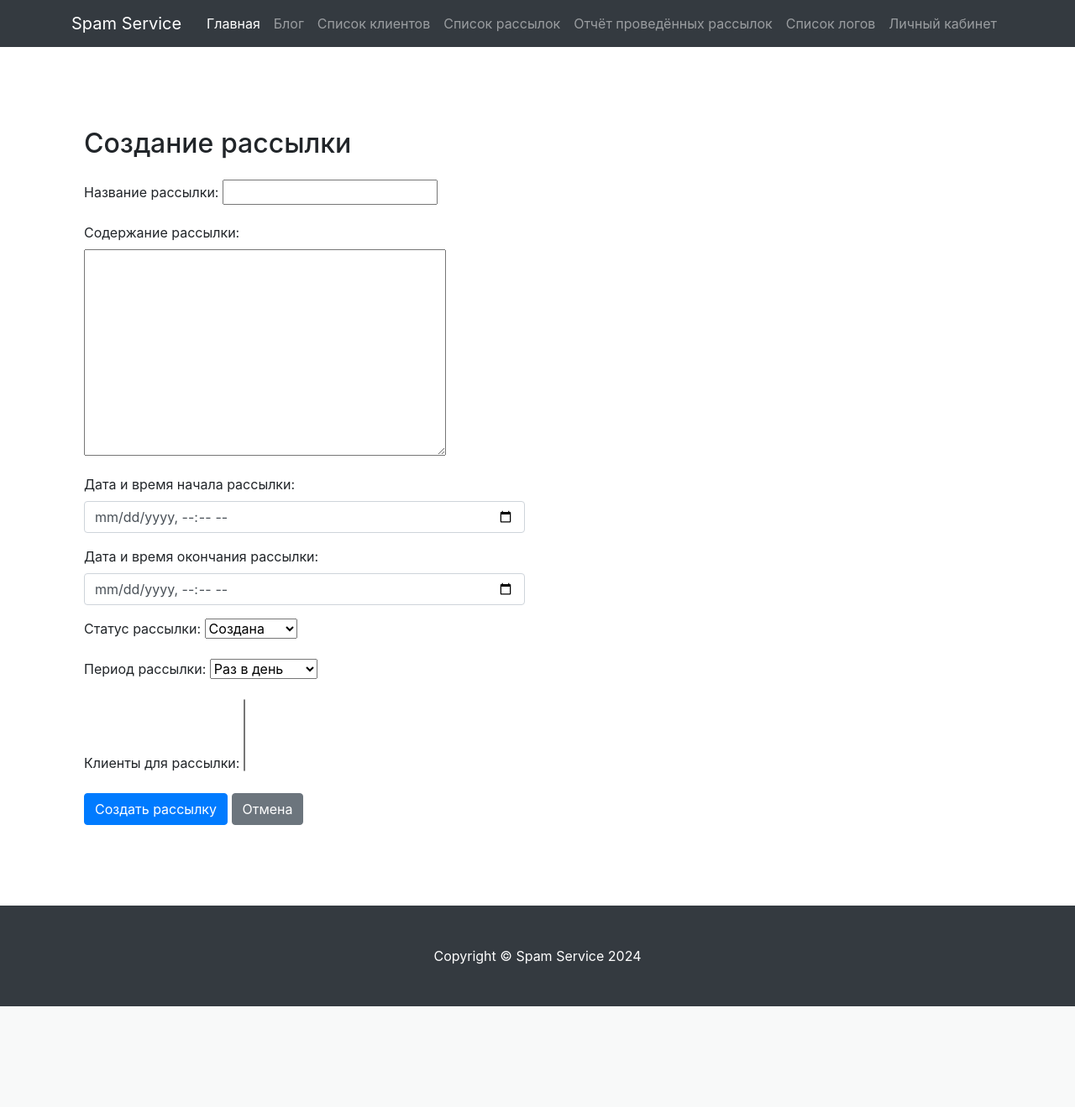
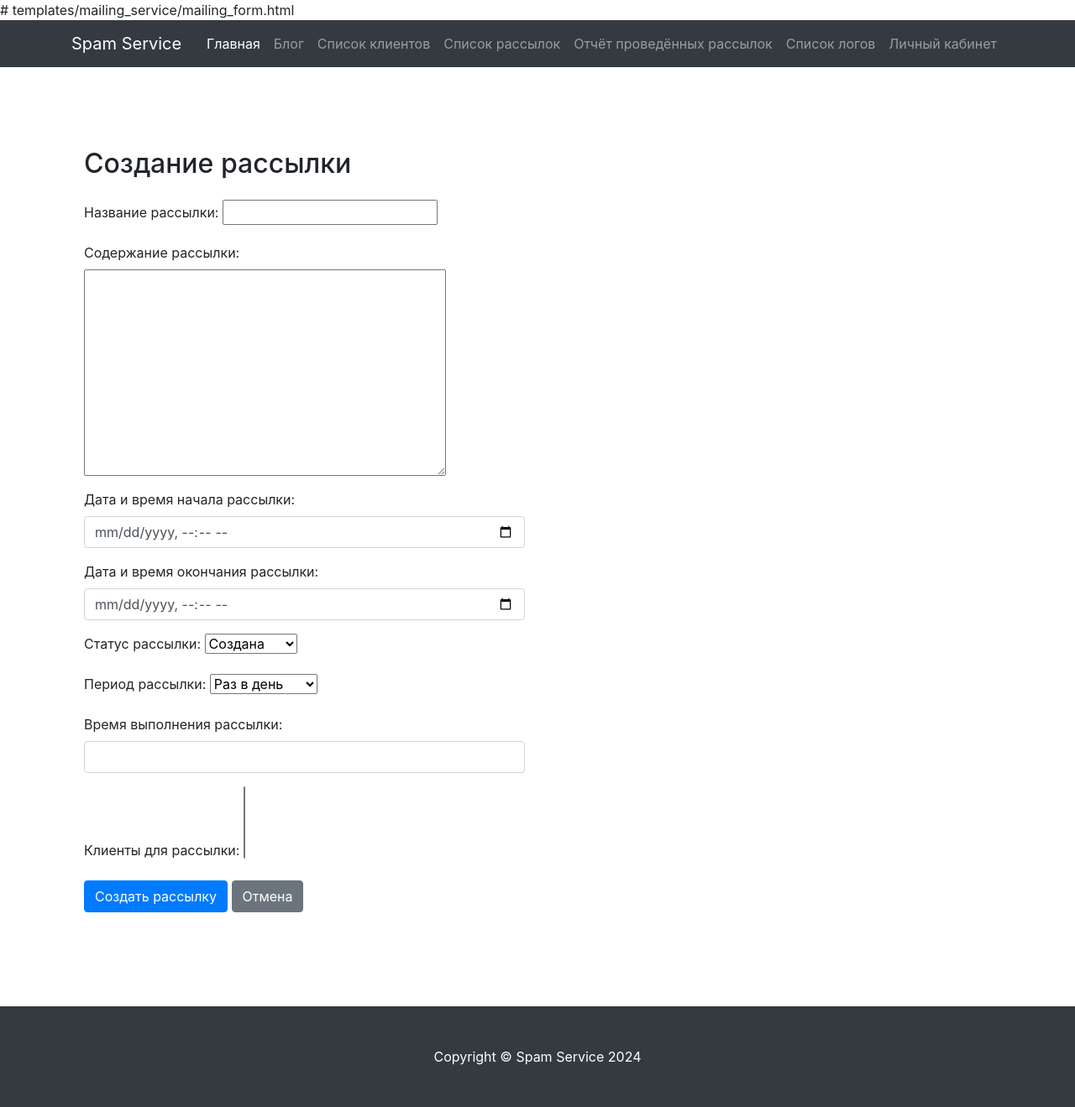
Before and after one commit to EvgeniiErmak/Django_Spam_Service_2024, a Django app: page /mailings/create/ in a window 1280 px wide. Shown: the whole page at 84% size. Before the commit the page ends 1199 px from the top, so only its background shows below. Run offline with Django 5.2, Linux system fonts and the light colour scheme; data that the repository does not hold is empty; some libraries are stand-ins or nearby versions.

Commit message:
Настройка рассылка 1.0.0.1

```diff
--- a/mailing_service/forms.py
+++ b/mailing_service/forms.py
@@ -30,12 +30,13 @@ class ClientDeleteConfirmationForm(forms.ModelForm):
 class MailingForm(forms.ModelForm):
     class Meta:
         model = Mailing
-        fields = ['title', 'content', 'clients', 'start_time', 'end_time', 'frequency', 'status']
+        fields = ['title', 'content', 'clients', 'start_time', 'end_time', 'frequency', 'status', 'time_of_day']
 
     def __init__(self, *args, **kwargs):
         super().__init__(*args, **kwargs)
-        self.fields['start_time'].widget.attrs['class'] = 'datetimepicker'  # Добавляем класс для использования встроенного календаря и часов
-        self.fields['end_time'].widget.attrs['class'] = 'datetimepicker'  # Добавляем класс для использования встроенного календаря и часов
+        self.fields['start_time'].widget.attrs['class'] = 'datetimepicker'
+        self.fields['end_time'].widget.attrs['class'] = 'datetimepicker'
+        self.fields['time_of_day'].widget.attrs['class'] = 'form-control'  # Добавляем класс для использования встроенного календаря и часов
 
     def clean(self):
         cleaned_data = super().clean()
--- a/mailing_service/models.py
+++ b/mailing_service/models.py
@@ -28,13 +28,15 @@ class Mailing(models.Model):
     title = models.CharField(max_length=255)
     content = models.TextField()
     clients = models.ManyToManyField(Client)
-    start_time = models.DateTimeField(default=timezone.now)  # По умолчанию - текущее время
-    end_time = models.DateTimeField(blank=True, null=True)   # Поле может быть пустым
+    start_time = models.DateTimeField(default=timezone.now)
+    end_time = models.DateTimeField(blank=True, null=True)
     frequency = models.CharField(choices=FREQUENCY_CHOICES, default='daily', max_length=20)
-    status = models.CharField(max_length=20, choices=STATUS_CHOICES, default='created')  # По умолчанию - создана
+    status = models.CharField(max_length=20, choices=STATUS_CHOICES, default='created')
+    time_of_day = models.TimeField()
 
     def __str__(self):
         return self.title
+
 
     def set_created_status(self):
         self.status = 'created'
--- a/mailing_service/templates/mailing_service/mailing_form.html
+++ b/mailing_service/templates/mailing_service/mailing_form.html
@@ -1,4 +1,4 @@
-<!-- templates/mailing_service/mailing_form.html -->
+# templates/mailing_service/mailing_form.html
 {% extends 'mailing_service/base.html' %}
 {% load static %}
 {% load mediapath %}
@@ -36,6 +36,10 @@
                         {{ form.frequency }}
                     </div>
                     <div class="form-group">
+                        <label for="id_time_of_day">Время выполнения рассылки:</label>
+                        {{ form.time_of_day }}
+                    </div>
+                    <div class="form-group">
                         <label for="id_clients">Клиенты для рассылки:</label>
                         {{ form.clients }}
                     </div>
--- a/pyproject.toml
+++ b/pyproject.toml
@@ -39,6 +39,7 @@ sqlparse = "0.4.3"
 urllib3 = "1.26.12"
 asgiref = "^3.7.2"
 pytils = "^0.4.1"
+tasks = "^2.8.0"
 
 
 [build-system]
```
Also changed, not shown: mailing_service/tasks.py (+4 -4 lines), mailing_service/migrations/0003_mailing_time_of_day.py (added), users/migrations/0003_alter_user_country_alter_user_phone_and_more.py (added), users/models.py (line endings or trailing spaces), 1 other file.
